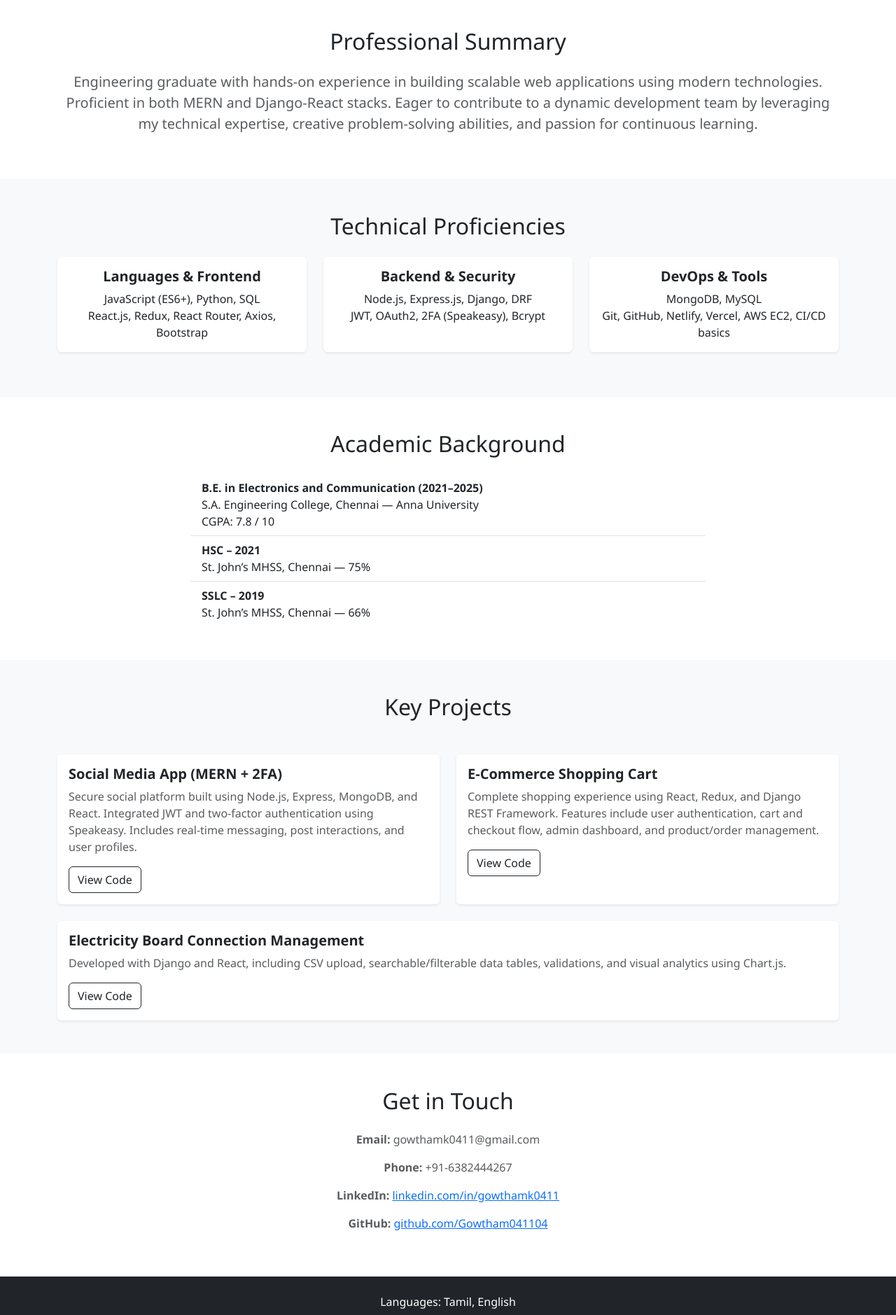
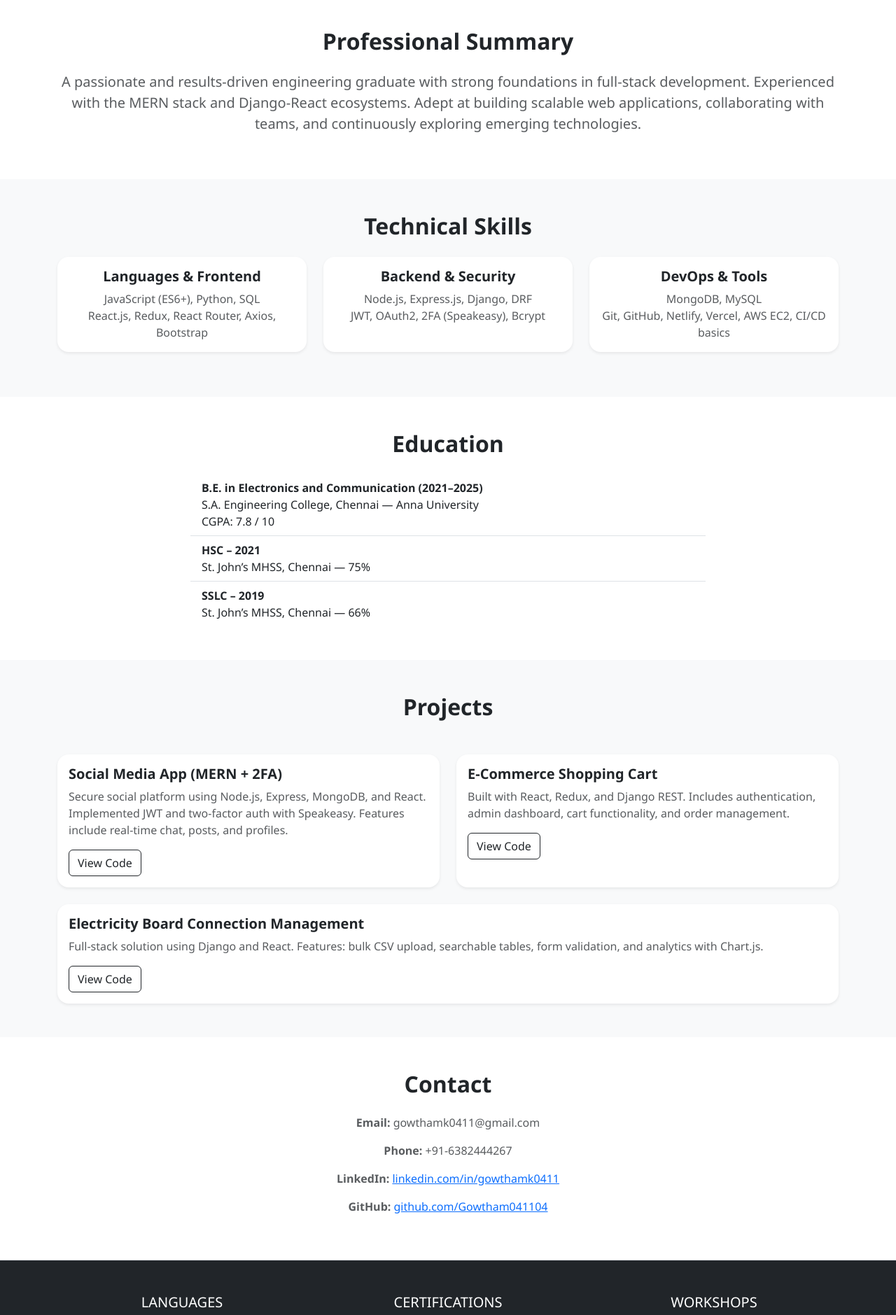
Before and after one commit to Gowtham041104/portfolio, a React (Create React App) app in the folder my-portfolio/: page / in a window 1280 px wide. Shown: the part 880-2759 px from the top of the page at 70% size. Built offline with nearby package versions, Linux system fonts and the light colour scheme.

Commit message:
second comiit

```diff
--- a/my-portfolio/src/components/Portfolio.jsx
+++ b/my-portfolio/src/components/Portfolio.jsx
@@ -24,19 +24,19 @@ const Portfolio = () => {
       {/* Hero Section */}
       <section className="text-center d-flex align-items-center justify-content-center" style={{ marginTop: "72px", minHeight: "100vh", background: "linear-gradient(135deg, #ffffff, #f0f4f8)" }}>
         <Container>
-          <h1 className="display-4 fw-bold text-dark mb-3">Hello, I'm Gowtham</h1>
+          <h1 className="display-3 fw-bold text-dark mb-3">Hi, I'm Gowtham</h1>
           <p className="lead text-muted mb-2">Full Stack Developer | MERN & Django | React | Node.js</p>
-          <p className="text-muted">Chennai, Tamil Nadu | 📞 +91-6382444267 | 📧 gowthamk0411@gmail.com</p>
-          <Button variant="dark" size="lg" href="#projects" className="mt-3 px-4">Explore My Work</Button>
+          <p className="text-muted fs-5">📍 Chennai, Tamil Nadu | 📞 +91-6382444267 | 📧 gowthamk0411@gmail.com</p>
+          <Button variant="dark" size="lg" href="#projects" className="mt-3 px-5 py-2 shadow-sm">Explore My Work</Button>
         </Container>
       </section>
 
       {/* About Section */}
       <section id="about" className="py-5 bg-white">
         <Container>
-          <h2 className="text-center mb-4 text-dark">Professional Summary</h2>
+          <h2 className="text-center mb-4 text-dark fw-bold fs-2">Professional Summary</h2>
           <p className="text-center fs-5 text-muted">
-            Engineering graduate with hands-on experience in building scalable web applications using modern technologies. Proficient in both MERN and Django-React stacks. Eager to contribute to a dynamic development team by leveraging my technical expertise, creative problem-solving abilities, and passion for continuous learning.
+            A passionate and results-driven engineering graduate with strong foundations in full-stack development. Experienced with the MERN stack and Django-React ecosystems. Adept at building scalable web applications, collaborating with teams, and continuously exploring emerging technologies.
           </p>
         </Container>
       </section>
@@ -44,33 +44,33 @@ const Portfolio = () => {
       {/* Skills Section */}
       <section id="skills" className="py-5 bg-light">
         <Container>
-          <h2 className="text-center mb-4 text-dark">Technical Proficiencies</h2>
+          <h2 className="text-center mb-4 text-dark fw-bold fs-2">Technical Skills</h2>
           <Row className="text-center">
             <Col md={4} className="mb-3">
-              <Card className="h-100 border-0 shadow-sm">
+              <Card className="h-100 border-0 shadow-sm rounded-4">
                 <Card.Body>
-                  <Card.Title className="text-dark fw-semibold">Languages & Frontend</Card.Title>
-                  <Card.Text>
+                  <Card.Title className="text-dark fw-semibold fs-5">Languages & Frontend</Card.Title>
+                  <Card.Text className="text-muted">
                     JavaScript (ES6+), Python, SQL<br />React.js, Redux, React Router, Axios, Bootstrap
                   </Card.Text>
                 </Card.Body>
               </Card>
             </Col>
             <Col md={4} className="mb-3">
-              <Card className="h-100 border-0 shadow-sm">
+              <Card className="h-100 border-0 shadow-sm rounded-4">
                 <Card.Body>
-                  <Card.Title className="text-dark fw-semibold">Backend & Security</Card.Title>
-                  <Card.Text>
+                  <Card.Title className="text-dark fw-semibold fs-5">Backend & Security</Card.Title>
+                  <Card.Text className="text-muted">
                     Node.js, Express.js, Django, DRF<br />JWT, OAuth2, 2FA (Speakeasy), Bcrypt
                   </Card.Text>
                 </Card.Body>
               </Card>
             </Col>
             <Col md={4} className="mb-3">
-              <Card className="h-100 border-0 shadow-sm">
+              <Card className="h-100 border-0 shadow-sm rounded-4">
                 <Card.Body>
-                  <Card.Title className="text-dark fw-semibold">DevOps & Tools</Card.Title>
-                  <Card.Text>
+                  <Card.Title className="text-dark fw-semibold fs-5">DevOps & Tools</Card.Title>
+                  <Card.Text className="text-muted">
                     MongoDB, MySQL<br />Git, GitHub, Netlify, Vercel, AWS EC2, CI/CD basics
                   </Card.Text>
                 </Card.Body>
@@ -83,10 +83,10 @@ const Portfolio = () => {
       {/* Education Section */}
       <section id="education" className="py-5 bg-white">
         <Container>
-          <h2 className="text-center mb-4 text-dark">Academic Background</h2>
+          <h2 className="text-center mb-4 text-dark fw-bold fs-2">Education</h2>
           <Row className="justify-content-center">
             <Col md={8}>
-              <ul className="list-group list-group-flush">
+              <ul className="list-group list-group-flush fs-6">
                 <li className="list-group-item">
                   <strong>B.E. in Electronics and Communication (2021–2025)</strong><br />
                   S.A. Engineering College, Chennai — Anna University<br />
@@ -109,38 +109,38 @@ const Portfolio = () => {
       {/* Projects Section */}
       <section id="projects" className="py-5 bg-light">
         <Container>
-          <h2 className="text-center mb-5 text-dark">Key Projects</h2>
+          <h2 className="text-center mb-5 text-dark fw-bold fs-2">Projects</h2>
           <Row>
             <Col md={6} className="mb-4">
-              <Card className="h-100 shadow-sm border-0">
+              <Card className="h-100 shadow-sm border-0 rounded-4">
                 <Card.Body>
                   <Card.Title className="fw-semibold text-dark">Social Media App (MERN + 2FA)</Card.Title>
                   <Card.Text className="text-muted">
-                    Secure social platform built using Node.js, Express, MongoDB, and React. Integrated JWT and two-factor authentication using Speakeasy. Includes real-time messaging, post interactions, and user profiles.
+                    Secure social platform using Node.js, Express, MongoDB, and React. Implemented JWT and two-factor auth with Speakeasy. Features include real-time chat, posts, and profiles.
                   </Card.Text>
                   <Button variant="outline-dark" href="https://github.com/Gowtham041104/majorproject1" target="_blank">View Code</Button>
                 </Card.Body>
               </Card>
             </Col>
             <Col md={6} className="mb-4">
-              <Card className="h-100 shadow-sm border-0">
+              <Card className="h-100 shadow-sm border-0 rounded-4">
                 <Card.Body>
                   <Card.Title className="fw-semibold text-dark">E-Commerce Shopping Cart</Card.Title>
                   <Card.Text className="text-muted">
-                    Complete shopping experience using React, Redux, and Django REST Framework. Features include user authentication, cart and checkout flow, admin dashboard, and product/order management.
+                    Built with React, Redux, and Django REST. Includes authentication, admin dashboard, cart functionality, and order management.
                   </Card.Text>
-                  <Button variant="outline-dark" href="https://github.com/Gowtham041104/majorproject1" target="_blank">View Code</Button>
+                  <Button variant="outline-dark" href="https://github.com/Gowtham041104/book-library" target="_blank">View Code</Button>
                 </Card.Body>
               </Card>
             </Col>
             <Col md={12}>
-              <Card className="h-100 shadow-sm border-0">
+              <Card className="h-100 shadow-sm border-0 rounded-4">
                 <Card.Body>
                   <Card.Title className="fw-semibold text-dark">Electricity Board Connection Management</Card.Title>
                   <Card.Text className="text-muted">
-                    Developed with Django and React, including CSV upload, searchable/filterable data tables, validations, and visual analytics using Chart.js.
+                    Full-stack solution using Django and React. Features: bulk CSV upload, searchable tables, form validation, and analytics with Chart.js.
                   </Card.Text>
-                   <Button variant="outline-dark" className="text-align-center" href="https://github.com/Gowtham041104/electricity-project" target="_blank">View Code</Button>
+                  <Button variant="outline-dark" href="https://github.com/Gowtham041104/electricity-project" target="_blank">View Code</Button>
                 </Card.Body>
               </Card>
             </Col>
@@ -151,23 +151,35 @@ const Portfolio = () => {
       {/* Contact Section */}
       <section id="contact" className="py-5 bg-white">
         <Container>
-          <h2 className="text-center mb-4 text-dark">Get in Touch</h2>
-          <div className="text-center text-muted">
+          <h2 className="text-center mb-4 text-dark fw-bold fs-2">Contact</h2>
+          <div className="text-center text-muted fs-6">
             <p><strong>Email:</strong> gowthamk0411@gmail.com</p>
             <p><strong>Phone:</strong> +91-6382444267</p>
-            <p><strong>LinkedIn:</strong> <a href="https://www.linkedin.com/in/gowtham-k-589128276/" target="_blank" rel="noopener noreferrer">linkedin.com/in/gowthamk0411</a></p>
+            <p><strong>LinkedIn:</strong> <a href="https://www.linkedin.com/in/gowthamk0411" target="_blank" rel="noopener noreferrer">linkedin.com/in/gowthamk0411</a></p>
             <p><strong>GitHub:</strong> <a href="https://github.com/Gowtham041104" target="_blank" rel="noopener noreferrer">github.com/Gowtham041104</a></p>
           </div>
         </Container>
       </section>
 
       {/* Footer */}
-      <footer className="text-center py-4 bg-dark text-white">
+      <footer className="text-center py-5 bg-dark text-white border-top">
         <Container>
-          <p className="mb-1">Languages: Tamil, English</p>
-          <p className="mb-1">Certifications: MERN Stack, Django & React Full Stack, DSA (Ongoing)</p>
-          <p className="mb-1">Workshops: Computer Networking — NetworkGeek, Chennai</p>
-          <p className="mb-0">&copy; 2025 Gowtham K. All rights reserved.</p>
+          <Row className="justify-content-center">
+            <Col md={4} className="mb-3">
+              <h5 className="text-uppercase mb-3">Languages</h5>
+              <p className="mb-0">Tamil, English</p>
+            </Col>
+            <Col md={4} className="mb-3">
+              <h5 className="text-uppercase mb-3">Certifications</h5>
+              <p className="mb-0">MERN Stack, Django & React Full Stack, DSA (Ongoing)</p>
+            </Col>
+            <Col md={4} className="mb-3">
+              <h5 className="text-uppercase mb-3">Workshops</h5>
+              <p className="mb-0">Basics of Computer Networking — NetworkGeek, Chennai</p>
+            </Col>
+          </Row>
+          <hr className="border-top border-secondary mt-4" />
+          <p className="mb-0">&copy; 2025 <strong>Gowtham K</strong>. All rights reserved.</p>
         </Container>
       </footer>
     </div>
```
